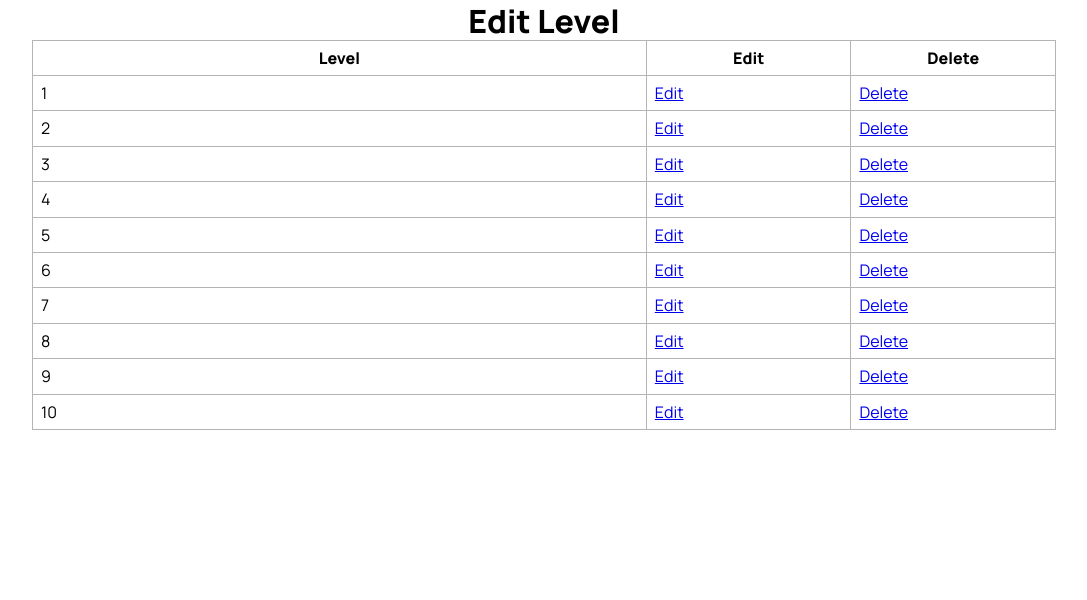
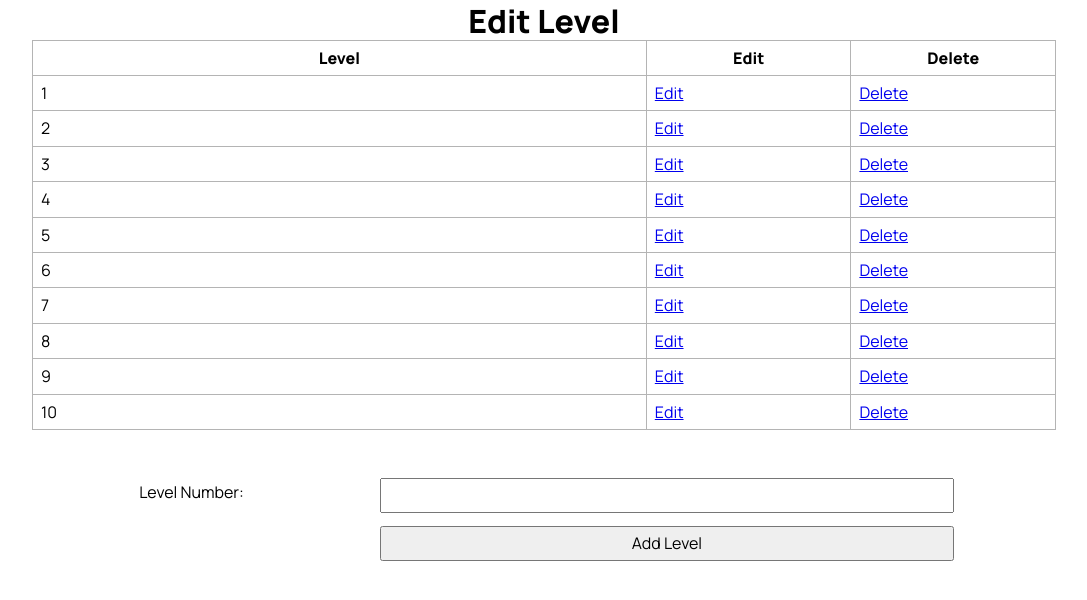
Before and after one commit to DinoBarney63/MaoriDictionaryWebsite, a Flask app: page /level_list in a window 1280 px wide. Shown: the part 62-662 px from the top of the page, without its empty margins (96-1183 px from the left). Run offline with Flask 3, Linux system fonts and the light colour scheme; a user stored in the database is signed in; data comes from the database, SQL or seed files in the repository; both versions use the stored data as it was after the commit.

Commit message:
Added the ability to add words, categories and levels. For the categories and levels make it like the user's email where there can't be duplicates.

```diff
--- a/app.py
+++ b/app.py
@@ -164,6 +164,37 @@ def render_word_list(category_id, level_id):
     return render_template('word_list.html', page_name='Words', logged_in=is_logged_in(), admin=is_admin(), word_list=word_list, category_list=category_list, level_list=level_list, current_category=category_id, current_level=level_id)
 
 
+@app.route('/add_word', methods=['POST'])
+def add_word():
+    if not is_admin():
+        return redirect('/')
+
+    if request.method == "POST":
+        # Reformat the word info to all lowercase
+        maori_word = request.form.get('maori_word').lower().strip()
+        english_translation = request.form.get('english_translation').lower().strip()
+        category = request.form.get('category').lower().strip()
+        definition = request.form.get('definition').lower().strip()
+        level = request.form.get('level').strip()
+        last_edited_user = session['firstname'] + " " + session['lastname']
+        image_name = request.form.get('image_name').lower().strip()
+        # Converts the empty definition to pending
+        if definition == "":
+            definition = "pending"
+        # Converts the blank image name to none
+        if image_name == "":
+            image_name = "none"
+
+        con = create_connection(DATABASE)
+        cur = con.cursor()
+        query = "INSERT INTO vocab_list (maori_word, english_translation, category, definition, level, last_edited_time, last_edited_user, image_name) VALUES (?, ?, ?, ?, ?, datetime('now','localtime'), ?, ?)"
+        cur.execute(query, (maori_word, english_translation, category, definition, level, last_edited_user, image_name))
+        con.commit()
+        con.close()
+
+        return redirect('/admin')
+
+
 @app.route('/individual_word/<word_id>')
 def render_individual_word(word_id):
 
@@ -248,6 +279,25 @@ def delete_word_confirm(word_id):
     return redirect("/word_list/0_0")
 
 
+@app.route('/add_category', methods=['POST'])
+def add_category():
+    if not is_admin():
+        return redirect('/')
+
+    if request.method == "POST":
+        # Reformat the category to all lowercase
+        category_name = request.form.get('filter_name').lower().strip()
+
+        con = create_connection(DATABASE)
+        cur = con.cursor()
+        query = "INSERT INTO category (name) VALUES (?)"
+        cur.execute(query, (category_name,))
+        con.commit()
+        con.close()
+
+        return redirect('/category_list')
+
+
 @app.route('/category_list')
 def render_category_list():
     if not is_admin():
@@ -316,6 +366,24 @@ def delete_category_confirm(category_id):
     con.close()
 
     return redirect("/")
+
+
+@app.route('/add_level', methods=['POST'])
+def add_level():
+    if not is_admin():
+        return redirect('/')
+
+    if request.method == "POST":
+        level_number = request.form.get('filter_number')
+
+        con = create_connection(DATABASE)
+        cur = con.cursor()
+        query = "INSERT INTO level (number) VALUES (?)"
+        cur.execute(query, (level_number,))
+        con.commit()
+        con.close()
+
+        return redirect('/level_list')
 
 
 @app.route('/level_list')
--- a/templates/filter_list.html
+++ b/templates/filter_list.html
@@ -11,10 +11,29 @@
   </tr>
   {% for filter in filter_list %}
     <tr>
-      <td>{{ filter[1] }}</a></td>
+      <td>{{ filter[1] }}</td>
       <td><a href="/individual_{{type}}/edit_{{type}}/{{ filter[0] }}">Edit</a></td>
       <td><a href="/individual_{{type}}/delete_{{type}}/{{ filter[0] }}">Delete</a></td>
     </tr>
   {% endfor %}
 </table>
+
+<form class="my-form" method="POST" action="/add_{{ type }}">
+  <!-- >Depending on what filter needs to be edited we have an if condition to select if the input is text or a number</!-->
+  {% if type != "level" %}
+    <div class="form-group">
+      <div class="form-label">{{name}} Name:</div>
+      <div class="form-element"><input type="text" name="filter_name" id="filter_name"></div>
+    </div>
+  {% else %}
+    <div class="form-group">
+      <div class="form-label">{{name}} Number:</div>
+      <div class="form-element"><input type="number" name="filter_number" id="filter_number"></div>
+    </div>
+  {% endif %}
+  <div class="form-group">
+    <div class="form-label"></div>
+    <div class="form-element"><input type="submit" value="Add {{name}}"></div>
+  </div>
+</form>
 {% endblock %}
```
Also changed, not shown: templates/admin.html (+45 -1 lines), MaoriDictionary.db, static/images/doctor.png (deleted), static/images/sad_potato.jpg (added).
